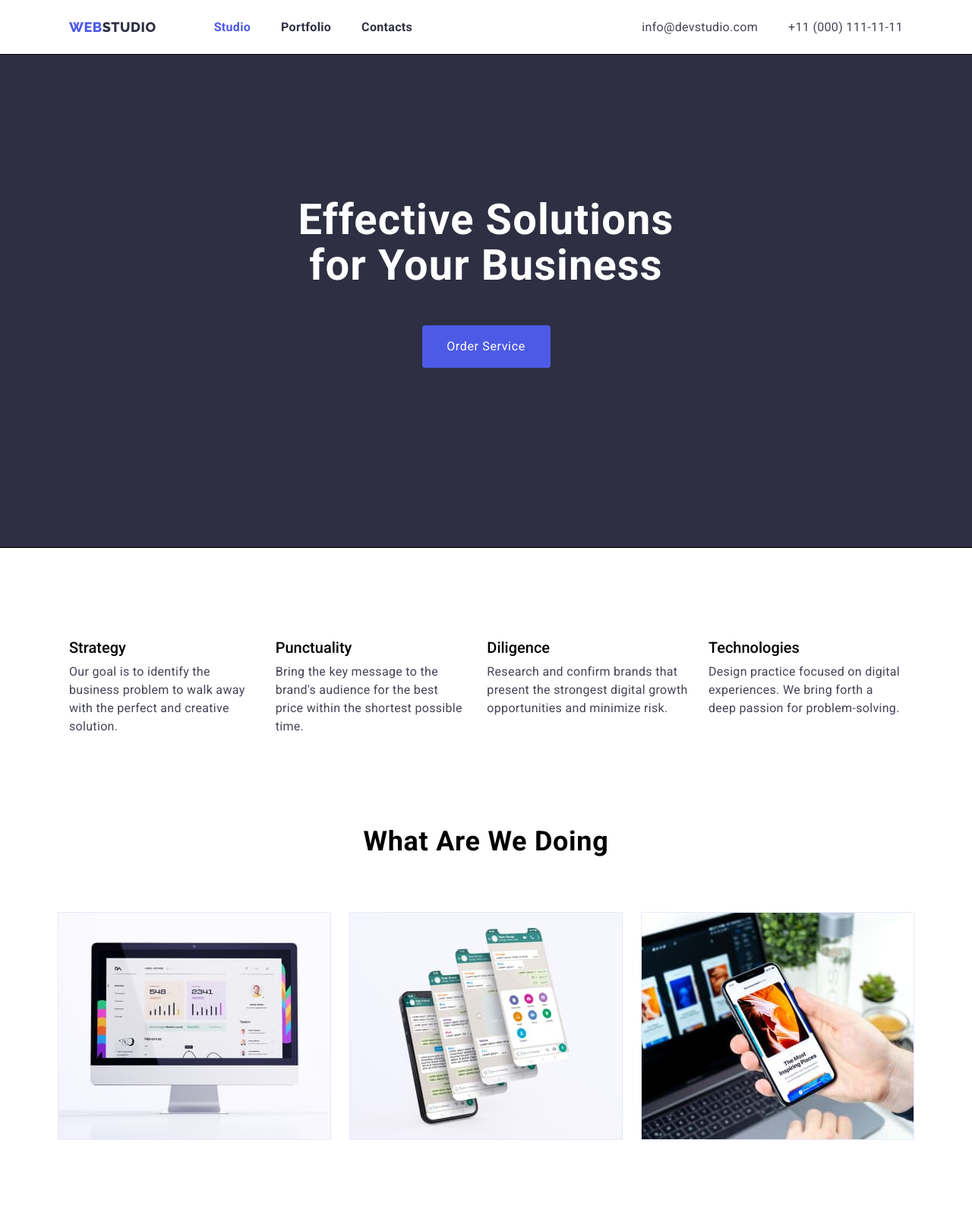
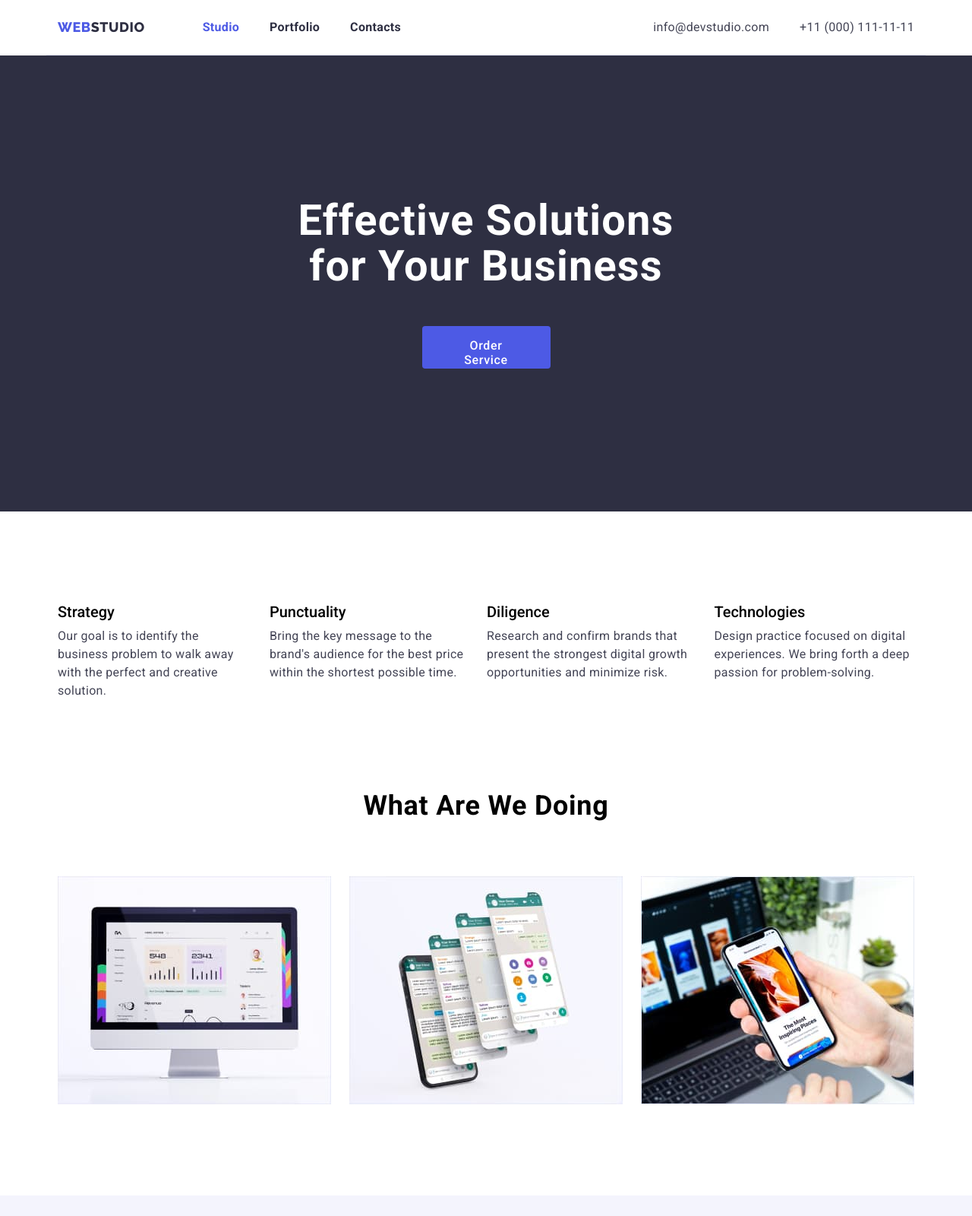
Before and after one commit to andrey0629/goit-markup-hw-03, a plain HTML site: page index.html in a window 1280 px wide. Shown: the top 1600 px of the page at 76% size. Drawn offline with nearby package versions, Linux system fonts and the light colour scheme.

Commit message:
HW-03, на проверку 02

```diff
--- a/css/styles.css
+++ b/css/styles.css
@@ -34,11 +34,21 @@
     --background-color: #ffffff
 }
 
+*,
+*::before,
+*::after {
+    margin: 0;
+    padding: 0;
+    /*box-sizing: border-box;*/
+}
+
+
 body {
     font-family: Roboto, sans-serif;
     background-color: var(--background-color);
     font-family: Roboto, sans-serif;
-    max-width: 1440px;
+   /* width: 1440px;*/
+    margin: 0 auto;
 }
 
 h1,
@@ -53,30 +63,43 @@ p {
 }
 
 .container {
-    max-width: 1128px;
+    max-width: 1158px;
     padding: 0 15px;
     margin: 0 auto;
 }
 
 .section {
     padding-top: 120px;
+    padding-bottom: 120px;
 }
 
 img {
-    display: block, max-width: 100%, height: auto
+    display: block; max-width: 100%; height: auto
 }
                                  /*header*/
 
-.header {
+.header-container {
     display: flex;
-    /*max-width: 1128px;*/
+    max-width: 1158px;
+    padding: 0 15px;
+    margin: 0 auto;
     justify-content: space-between;
     align-items: center;
     margin: 0 auto;
+    border-bottom: 1px solid #E7E9FC;
+}
+
+.navi {
+    display: flex;
+}
+
+/*LOGO*/
+
+.css-logo {
+    margin: 24px 76px 24px 0;
 }
 
 
-/*LOGO*/
 .logo-link {
     font-family: 'Raleway', sans-serif;
     font-weight: 800;
@@ -86,7 +109,6 @@ img {
     text-transform: uppercase;
     color: var(--primary-brand-color);
     text-decoration: none;
-    /*margin-right: 76px;*/
 }
 
 .studio {
@@ -95,24 +117,32 @@ img {
 
 /*NAV*/
 
-.nav-container {
+.nav {
     display: flex;
-    flex-direction: row;
+    justify-content: space-between;
 }
 
-.nav {
+.css-nav {
     display: flex;
-    gap: 40px;
-    flex-basis: calc((100%-40px)/3);
+    max-width: 261px;
+    justify-content: space-between;
+    align-items: center;
+}
+
+.nav-li {
     list-style-type: none;
-    padding-inline-start: 0;
+    /*padding-inline-start: 0;
     margin-block-end: 0;
     margin-block-start: 0;
-    margin-left: 76px;
-
+    margin-left: 76px;*/
+    display: flex;
+    width: 261px;
+    gap: 40px;
+    /*flex-basis: calc((100%-80px)/3);
+    justify-content: space-between;*/
 }
 
-.nav .header-link.current {
+.nav-li .header-link.current {
     color: var(--nav-click);
 }
 
@@ -125,6 +155,7 @@ img {
     text-decoration: none;
     text-align: center;
     justify-content: center;
+    padding: 24px 0;
 }
 
 .header-link:hover {
@@ -145,9 +176,9 @@ img {
 .header-address {
     list-style-type: none;
     display: flex;
+    justify-content: space-between;
     gap: 40px;
-    padding-inline-start: 0;
-    margin: 24px 0 24px 0px;
+    /*flex-basis: calc((100%-40px)/2);*/
 }
 
 
@@ -159,6 +190,8 @@ img {
     letter-spacing: 0.02em;
     color: var(--text-color);
     text-decoration: none;
+    padding: 24px 0;
+
 }
 
 .header-add:hover,
@@ -168,6 +201,22 @@ img {
 }
 
                                   /*main*/
+
+                          /* --- для скрытия заголовков --- */
+.hidden {
+    position: absolute;
+    white-space: nowrap;
+    width: 1px;
+    height: 1px;
+    overflow: hidden;
+    border: 0;
+    padding: 0;
+    clip: rect(0 0 0 0);
+    clip-path: inset(50%);
+    margin: -1px;
+}
+
+
 /*section order-service*/
 .section-order-service {
     background-color: var(--dark-color);
@@ -177,10 +226,8 @@ img {
     padding-top: 188px;
     padding-bottom: 188px;
     text-align: center;
-    margin-left: auto;
-    margin-right: auto;
-    outline: 1px solid black;
-    max-width: 1440px auto;
+    /*margin-left: auto;
+    margin-right: auto;*/
 }
 
 .order-titel {
@@ -193,6 +240,10 @@ img {
 }
 
 .button-order {
+    font-family: 'Roboto', sans-serif;
+    font-weight: 500;
+    font-size: 16px;
+    line-height: 1.5;
     background-color: var(--button-order-defauit);
     cursor: pointer;
     border: 0px;
@@ -202,11 +253,11 @@ img {
     text-align: center;
     letter-spacing: 0.04em;
     color: var(--background-color);
-    padding: 16px, 32px, 16px, 32px;
-    gap: 10px;
+    padding: 16px 32px 16px 32px;
+
     Width: 169px;
     Height: 56px;
-    margin: 48px auto
+    margin-top: 48px
 }
 
 .button-order:hover {
@@ -230,12 +281,28 @@ img {
     text-transform: capitalize
 }
 
+.features {
+    padding-bottom: 0;
+}
+
 .features-li {
     display: flex;
+                            /* Возможно, я забываю указать ещё какую-то настройку,
+                            но только с указанием "flex-basic" вот такая формула ниже
+                            не работает, я делаю через "gap".
+                            Насколько я понимаю, это не может быть ошибкой, потому что
+                            это лишь один из способов, но хотелось бы овладеть всеми и
+                            понять, почему формула не применяется.
+                            В комментарии в ХРОМе пишет, чтобы я применил родительскому
+                            элементу "display: block"
+                            (The display: block property on the parent element prevents
+                            flex-basis from having an effect.
+                            Try setting the display: block property on the parent to
+                            display: flex.),
+                            но что я только не пробовал уже....
+
+    /*flex-basis: calc((100% - 72px) / 3);*/
     gap: 24px;
-    margin-block-start: 0;
-    margin-block-end: 0;
-    padding-inline-start: 0;
 }
 
 .f-li-titel {
@@ -248,16 +315,8 @@ img {
 .what-are-we-doing-links,
 .our-team-links {
     display: flex;
-    flex-direction: row;
     justify-content: center;
     gap: 24px;
-                                    /*!!!!!!!! ВОПРОС !!!!!!!!! */
-
-    /*почему браузер задаёт по умолчанию вот эти отступы ниже
-    и их постоянно приходится сбрасывать? Возможно ли применить какую-то настройку выше?*/
-    margin-block-start: 0;
-    margin-block-end: 0;
-    padding-inline-start: 0;
 }
 
 
@@ -279,10 +338,10 @@ img {
 }*/
 
 
-.what-li,
-.our-team-li,
+.what-are-we-doing-links,
+.our-team-links,
 .portfolio-links {
-    margin: 72px 0 120px 0;
+    margin-top: 72px;
 }
 
 
@@ -306,6 +365,12 @@ img {
 
 .our-team-link {
     text-decoration: none;
+    display: block;
+}
+
+.our-team-text,
+.portfolio-text {
+    margin-top: 32px;
 }
 
 .our-team-name {
@@ -320,13 +385,11 @@ img {
     order: 0;
     flex-grow: 0;
     text-align: center;
-    margin-top: 32px;
 
 }
 
 .our-team-li .text {
     margin-top: 8px;
-    margin-bottom: 32px;
 }
 
 .our-team {
@@ -393,30 +456,34 @@ img {
 .portfolio-filter {
     text-decoration-line: none;
     list-style-type: none;
-    padding-inline-start: 0;
     display: flex;
     justify-content: center;
     gap: 24px;
-    margin-top: 96px;
+    /*margin-top: 96px;*/
     margin-block-end: 0;
 }
 
-.portfolio-links {
-    padding-inline-start: 0;
+.portfolio-li {
+    border: 1px solid #E7E9FC;
 }
 
-.css-portfolio {
+
+.portfolio-links {
     list-style-type: none;
     display: flex;
     flex-wrap: wrap;
     row-gap: 48px;
     column-gap: 24px;
-    padding-inline-start: 0;
+    /*flex-basis: calc((100% - 2*24px) / 3);*/
+}
+
+.portfolio-text {
+    margin-left: 16px;
+    padding-bottom: 32px;
 }
 
 .portfolio-link .text {
-    margin: 8px auto 32px 16px;
-    padding-bottom: 32px;
+    margin-top: 8px;
 }
 
 .our-team-li,
@@ -438,11 +505,11 @@ img {
     line-height: 1.2;
     letter-spacing: 0.02em;
     color: var(--dark-color);
-    margin: 32px auto 8px 16px;
+   /* margin: 32px auto 8px 16px;*/
     }
 
 .portfolio-photo {
-    padding-top: 0px;
+    padding-top: 120px;
 }
 
                                     /*footer*/
@@ -458,10 +525,7 @@ img {
 }
 
 .footer .logo-link {
-    margin-top: 100px;
-    margin-left: 156px;
     font-family: 'Raleway', sans-serif;
-    font-style: normal;
     font-weight: 800;
     font-size: 18px;
     line-height: 1.17;
@@ -476,12 +540,11 @@ img {
 
 .footer .text {
     display: block;
-    width: 264px;
+    max-width: 264px;
     font-weight: 400;
     font-size: 16px;
     line-height: 24px;
     letter-spacing: 0.02em;
     color: var(--accent-color);
     margin-top: 16px;
-    margin-left: 156px
 }
--- a/index.html
+++ b/index.html
@@ -14,26 +14,27 @@
 </head>
 
 <body>
-    <header class="header container">
-        <div class="nav-container">
+    <header class="header">
+        <div class="header-container">
+            <div class="navi">
+                <nav class="nav">
                     <!-- Logo -->
-            <div>
-                <nav class="logo">
+                    <div class="css-logo">
                         <a class="logo-link" href="./index.html">Web<span class="studio">Studio</span></a>
                     </div>
                     <!-- Навигация -->
-            <div>
-                <ul class="nav">
+                    <div class="css-nav">
+                        <ul class="nav-li">
                             <li><a class="header-link current" href="./index.html">Studio</a></li>
                             <li><a class="header-link" href="./portfolio.html">Portfolio</a></li>
                             <li><a class="header-link last" href="">Contacts</a></li>
                         </ul>
+                    </div>
                 </nav>
-            </div>
             </div>
 
             <!-- Контакты -->
-        <div class="address-container">
+            <div class="css-address">
                 <address>
                     <ul class="header-address">
                         <li><a class="header-add mail" href="mailto:info@devstudio.com">info@devstudio.com</a></li>
@@ -41,19 +42,23 @@
                     </ul>
                 </address>
             </div>
+        </div>
     </header>
 
     <main>
 
         <!-- Заголовок -->
         <section class="section-order-service section">
+            <div class="container">
                 <h1 class="order-titel">Effective Solutions <br/> for Your Business</h1>
                 <button type="button" class="button-order">Order Service</button>
+            </div>
         </section>
 
         <!-- Описание -->
-        <section class="features section container">
-            <h2 class="section-titel" hidden>Features</h2>
+        <section class="features section">
+            <div class="container">
+                <h2 class="section-titel hidden">Features</h2>
                 <ul class="features-li">
                     <li class="f-li"><h3 class="f-li-titel">Strategy</h3>
                         <p class="text">Our goal is to identify the business problem to walk away with the perfect and creative solution. </p></li>
@@ -64,58 +69,73 @@
                     <li class="f-li"><h3 class="f-li-titel">Technologies</h3>
                         <p class="text">Design practice focused on digital experiences. We bring forth a deep passion for problem-solving.</p></li>
                 </ul>
+            </div>
         </section>
 
         <!-- Чем мы занимаемся -->
-        <section class="what-are-we-doing section container">
+        <section class="what-are-we-doing section">
+            <div class="container">
                 <h2 class="section-titel">What are we doing</h2>
                 <ul class="what-are-we-doing-links">
                     <li class="what-li"><img src="./images/rectangle1.jpg" alt="Laptop" width="360" height="300"></li>
                     <li class="what-li"><img src="./images/rectangle2.jpg" alt="Whatsapp" width="360" height="300"></li>
                     <li class="what-li"><img src="./images/rectangle3.jpg" alt="Device" width="360" height="300"></li>
                 </ul>
+            </div>
         </section>
 
         <!-- Наша команда -->
         <section class="our-team section">
+            <div class="container">
                 <h2 class="section-titel">Our Team</h2>
                 <ul class="our-team-links">
                     <li class="our-team-li">
                         <a class="our-team-link" href="#">
                             <img src="./images/team01.jpg" alt="Our Product Designer" width="264" height="260">
+                            <div class="our-team-text">
                                 <h3 class="our-team-name">Mark Guerrero</h3>
                                 <p class="text">Product Designer</p>
+                        </div>
                         </a>
                     </li>
                     <li class="our-team-li">
                         <a class="our-team-link" href="#">
                             <img src="./images/team02.jpg" alt="Our Frontend Developer" width="264" height="260">
+                            <div class="our-team-text">
                                 <h3 class="our-team-name">Tom Ford</h3>
                                 <p class="text">Frontend Developer</p>
+                            </div>
                         </a>
                     </li>
                     <li class="our-team-li">
                         <a class="our-team-link" href="#">
                             <img src="./images/team03.jpg" alt="Our Marketing" width="264" height="260">
+                            <div class="our-team-text">
                                 <h3 class="our-team-name">Camila Garcia</h3>
                                 <p class="text">Marketing</p>
+                            </div>
                         </a>
                     </li>
                     <li class="our-team-li">
                         <a class="our-team-link" href="#">
                             <img src="./images/team04.jpg" alt="Our UI Designer" width="264" height="260">
+                            <div class="our-team-text">
                                 <h3 class="our-team-name">Daniel Wilson</h3>
                                 <p class="text">UI Designer</p>
+                            </div>
                         </a>
                     </li>
                 </ul>
             </section>
+        </div>
     </main>
 
     <footer class="footer">
+        <div class="container">
             <!-- Logo -->
             <a class="logo-link" href="./index.html">Web<span class="studio">Studio</span></a>
             <p class="text">Increase the flow of customers and sales for your business with digital marketing & growth solutions.</p>
+        </div>
     </footer>
 </body>
 
```
Also changed, not shown: portfolio.html (+33 -11 lines). Lines whose indentation alone changed are shown as unchanged.
